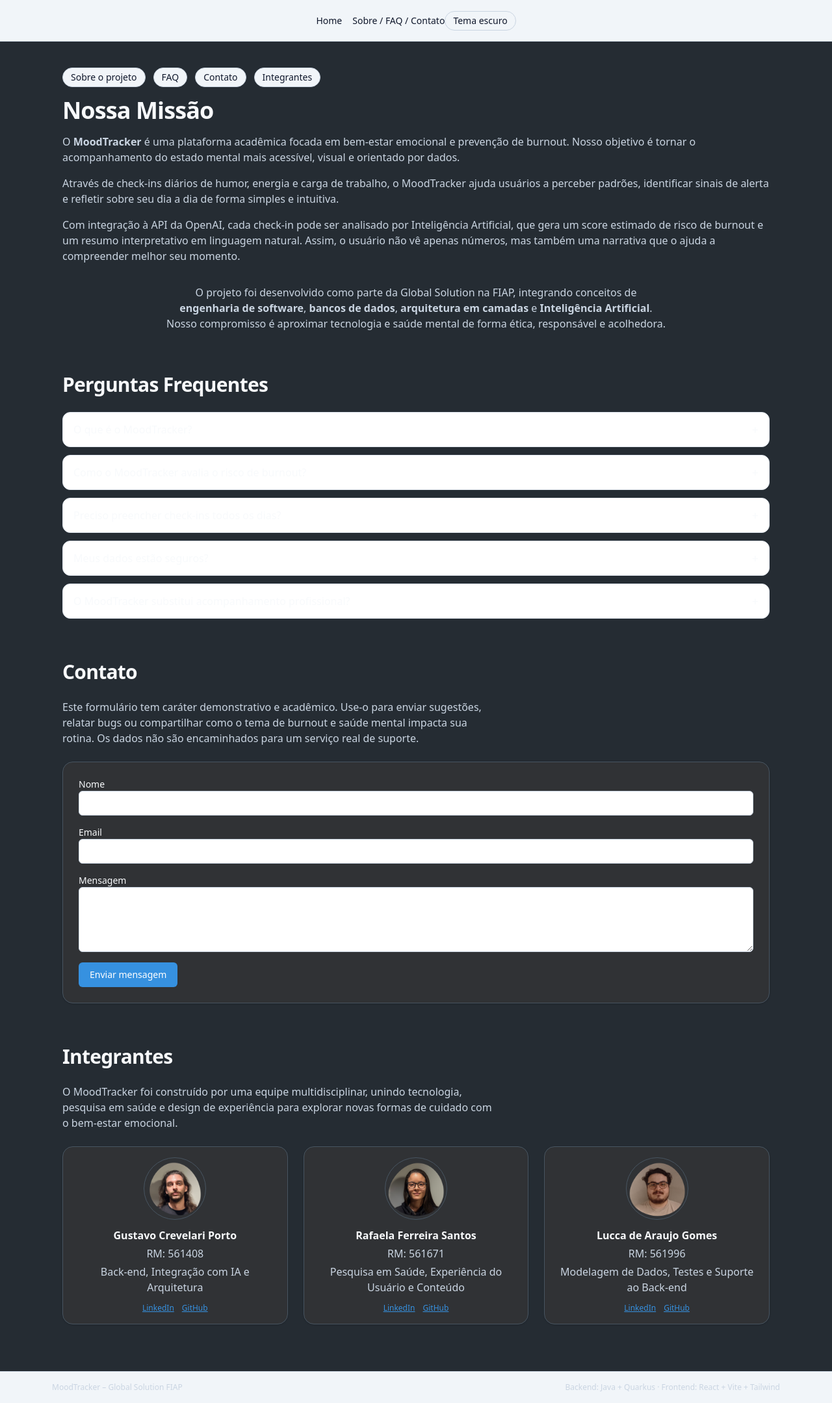
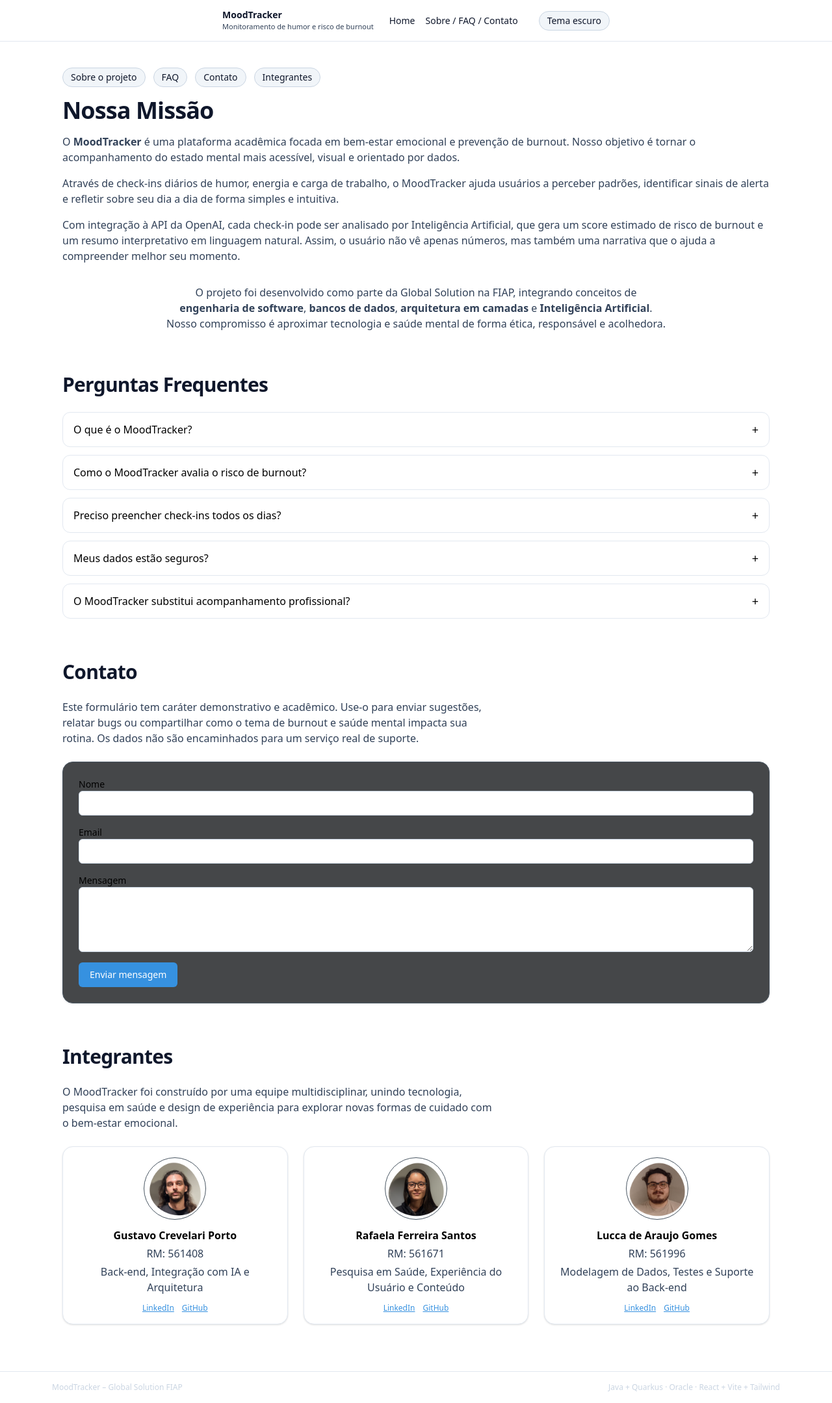
Before and after one commit to 1TDSPO-Hylia/moodtracker-frontend, a React (Vite) app in the folder moodtracker-hylia/: page /about in a window 1280 px wide. Shown: the whole page at 65% size. Built offline with nearby package versions, Linux system fonts and the light colour scheme.

Commit message:
feat: enhance MainLayout with improved theme support and footer content

```diff
--- a/moodtracker-hylia/src/components/MainLayout.tsx
+++ b/moodtracker-hylia/src/components/MainLayout.tsx
@@ -1,4 +1,4 @@
-// src/layouts/MainLayout.tsx (ou onde estiver)
+// src/layouts/MainLayout.tsx
 import { Outlet, NavLink } from "react-router-dom";
 import { useTheme } from "../context/ThemeContext";
 
@@ -6,13 +6,16 @@
   const { theme, toggleTheme } = useTheme();
 
   return (
-    <div
-      className={`app-shell ${
-        theme === "dark" ? "theme-dark" : "theme-light"
-      }`}
-    >
+    <div className={`app-shell ${theme === "dark" ? "theme-dark" : "theme-light"}`}>
       <header className="app-navbar">
-        <div className="app-container flex items-center justify-between">
+        <div className="app-container flex items-center justify-between gap-6">
+          <div className="flex flex-col">
+            <span className="text-sm font-semibold">MoodTracker</span>
+            <span className="text-[11px] text-muted-foreground">
+              Monitoramento de humor e risco de burnout
+            </span>
+          </div>
+
           <nav className="flex items-center gap-4 text-sm">
             <NavLink to="/" className="hover:underline">
               Home
@@ -20,15 +23,15 @@
             <NavLink to="/sobre" className="hover:underline">
               Sobre / FAQ / Contato
             </NavLink>
-          </nav>
 
             <button
               type="button"
               onClick={toggleTheme}
-            className="text-xs app-chip"
+              className="ml-4 app-chip text-xs"
             >
               {theme === "dark" ? "Tema claro" : "Tema escuro"}
             </button>
+          </nav>
         </div>
       </header>
 
@@ -41,7 +44,7 @@
       <footer className="app-footer">
         <div className="app-footer-inner">
           <span>MoodTracker – Global Solution FIAP</span>
-          <span>Backend: Java + Quarkus · Frontend: React + Vite + Tailwind</span>
+          <span>Java + Quarkus · Oracle · React + Vite + Tailwind</span>
         </div>
       </footer>
     </div>
--- a/moodtracker-hylia/style/style.css
+++ b/moodtracker-hylia/style/style.css
@@ -3,7 +3,7 @@
 /* --- LAYOUT GERAL --- */
 
 .app-shell {
-  @apply min-h-screen flex flex-col bg-[#252C33] text-slate-50;
+  @apply min-h-screen flex flex-col;
 }
 
 .app-container {
@@ -147,6 +147,12 @@
    .theme-dark / .theme-light vem do MainLayout
 ============================ */
 
+/* ============================
+   THEMES (Escuro / Claro)
+   Controlados via ThemeContext
+============================ */
+
+/* Fundo e texto base */
 .theme-dark .app-shell {
   @apply bg-[#252C33] text-slate-50;
 }
@@ -156,19 +162,19 @@
 }
 
 /* Navbar & footer */
-
 .theme-dark .app-navbar,
 .theme-dark .app-footer {
-  @apply bg-[#313436] border-[#485561];
+  @apply bg-[#313436] border-[#485561] text-slate-50;
 }
 
 .theme-light .app-navbar,
 .theme-light .app-footer {
-  @apply bg-slate-100 border-slate-300 text-slate-900;
+  @apply bg-white border-slate-200 text-slate-900;
 }
 
-/* Cards */
+/* Container interno do footer já existe como app-footer-inner */
 
+/* Cards gerais */
 .theme-dark .app-card {
   @apply bg-[#313436]/90 border-[#485561];
 }
@@ -177,8 +183,44 @@
   @apply bg-white border-slate-200;
 }
 
-/* Chips / botões */
+/* Títulos */
+.theme-dark .app-main-title,
+.theme-dark .app-page-title {
+  @apply text-slate-50;
+}
 
+.theme-light .app-main-title,
+.theme-light .app-page-title {
+  @apply text-slate-900;
+}
+
+/* Subtítulos, textos suaves */
+.theme-dark .app-card-subtitle {
+  @apply text-slate-300;
+}
+
+.theme-light .app-card-subtitle {
+  @apply text-slate-600;
+}
+
+.theme-dark .app-text-muted {
+  @apply text-sm md:text-base text-slate-300;
+}
+
+.theme-light .app-text-muted {
+  @apply text-sm md:text-base text-slate-700;
+}
+
+/* Classe util que você usa no AboutPage: text-muted-foreground */
+.text-muted-foreground {
+  @apply text-slate-300;
+}
+
+.theme-light .text-muted-foreground {
+  @apply text-slate-700;
+}
+
+/* Chips / navegação interna */
 .theme-dark .app-chip {
   @apply bg-[#313436] border-[#485561] text-slate-100 hover:bg-[#4A84B6];
 }
@@ -187,6 +229,7 @@
   @apply bg-slate-100 border-slate-300 text-slate-900 hover:bg-slate-200;
 }
 
+/* Botão primário */
 .theme-dark .app-primary-btn {
   @apply bg-[#3691E0] text-white hover:bg-[#4A84B6];
 }
@@ -196,7 +239,6 @@
 }
 
 /* Inputs / textareas */
-
 .theme-dark .app-input,
 .theme-dark .app-textarea {
   @apply bg-[#252C33] border-[#133b5f] text-slate-50;
@@ -207,8 +249,7 @@
   @apply bg-white border-slate-300 text-slate-900;
 }
 
-/* FAQ cards */
-
+/* FAQ */
 .theme-dark .app-faq-item {
   @apply bg-[#313436]/80 border-[#485561];
 }
@@ -216,3 +257,21 @@
 .theme-light .app-faq-item {
   @apply bg-white border-slate-200;
 }
+
+/* Card de “soft surface” se você usar algo assim */
+.app-soft-surface {
+  @apply rounded-xl border border-[#485561] bg-[#313436]/90;
+}
+
+.theme-light .app-soft-surface {
+  @apply bg-slate-50 border-slate-200;
+}
+
+/* Cards de integrantes */
+.theme-dark .app-member-card {
+  @apply bg-[#313436]/90 border-[#485561];
+}
+
+.theme-light .app-member-card {
+  @apply bg-white border-slate-200;
+}
```
Lines whose indentation alone changed are shown as unchanged.
